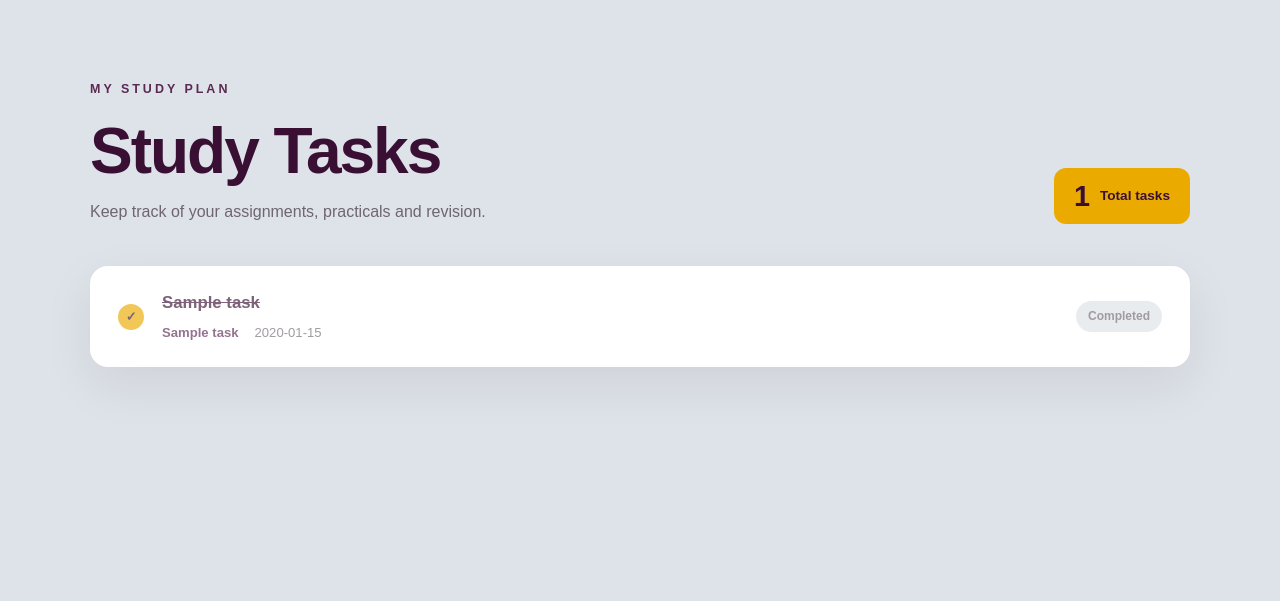
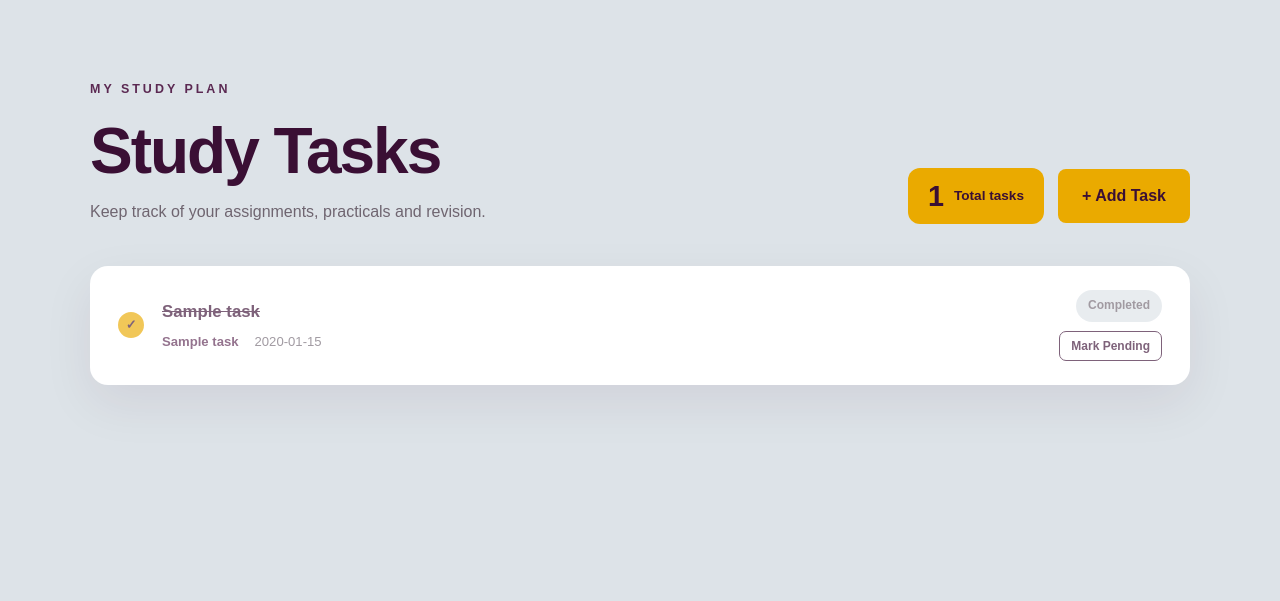
Before and after one commit to DiwanDev/studynest, a Flask app: page /tasks in a window 1280 px wide. Shown: the part 83-684 px from the top of the page. Run offline with Flask 3, Linux system fonts and the light colour scheme; tables that the repository leaves empty hold one stand-in row (values such as "Sample post").

Commit message:
Add task completion toggle

```diff
--- a/app.py
+++ b/app.py
@@ -99,3 +99,23 @@ def add_task():
         return redirect(url_for("task_list"))
 
     return render_template("add_task.html", form_data={})
+@app.route("/tasks/<int:task_id>/toggle", methods=["POST"])
+def toggle_task(task_id):
+    database = get_database()
+
+    database.execute(
+        """
+        UPDATE tasks
+        SET completed =
+            CASE
+                WHEN completed = 0 THEN 1
+                ELSE 0
+            END
+        WHERE id = ?
+        """,
+        (task_id,)
+    )
+
+    database.commit()
+
+    return redirect(url_for("task_list"))
--- a/static/style.css
+++ b/static/style.css
@@ -426,3 +426,42 @@ nav {
         margin-left: 44px;
     }
 }
+.page-actions {
+    align-items: center;
+    display: flex;
+    gap: 14px;
+}
+/* Task action buttons */
+
+.task-actions {
+    align-items: flex-end;
+    display: flex;
+    flex-direction: column;
+    gap: 9px;
+}
+
+.toggle-button {
+    background-color: transparent;
+    border: 1px solid var(--deep-aubergine);
+    border-radius: 7px;
+    color: var(--deep-aubergine);
+    cursor: pointer;
+    font-family: inherit;
+    font-size: 0.75rem;
+    font-weight: 800;
+    padding: 7px 11px;
+    transition: background-color 0.2s, color 0.2s;
+}
+
+.toggle-button:hover {
+    background-color: var(--deep-aubergine);
+    color: var(--white);
+}
+
+@media (max-width: 600px) {
+    .task-actions {
+        align-items: flex-start;
+        margin-left: 44px;
+        width: 100%;
+    }
+}
--- a/templates/tasks.html
+++ b/templates/tasks.html
@@ -14,9 +14,15 @@
                 </p>
             </div>
 
+            <div class="page-actions">
     <div class="total-tasks">
         <strong>{{ tasks | length }}</strong>
         <span>Total tasks</span>
+    </div>
+
+    <a class="primary-button" href="{{ url_for('add_task') }}">
+        + Add Task
+    </a>
 </div>
         </div>
 
@@ -41,6 +47,7 @@
         </div>
     </div>
 
+    <div class="task-actions">
         {% if task.completed %}
             <span class="status-badge completed-badge">
                 Completed
@@ -50,6 +57,22 @@
                 Pending
             </span>
         {% endif %}
+
+        <form
+            action="{{ url_for('toggle_task', task_id=task.id) }}"
+            method="POST"
+        >
+            {% if task.completed %}
+                <button class="toggle-button" type="submit">
+                    Mark Pending
+                </button>
+            {% else %}
+                <button class="toggle-button" type="submit">
+                    Mark Complete
+                </button>
+            {% endif %}
+        </form>
+    </div>
 </article>
                 {% endfor %}
             {% else %}
```
Lines whose indentation alone changed are shown as unchanged.
